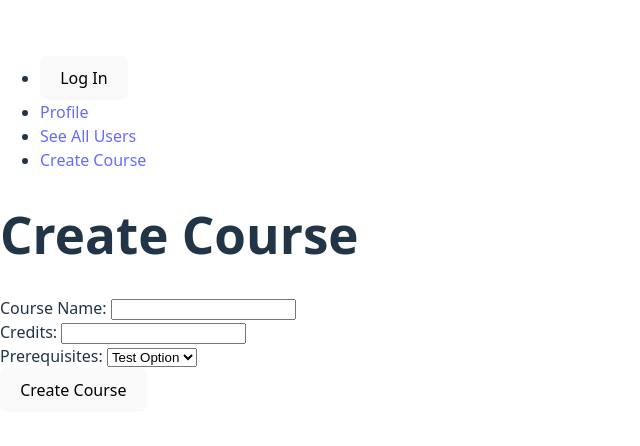
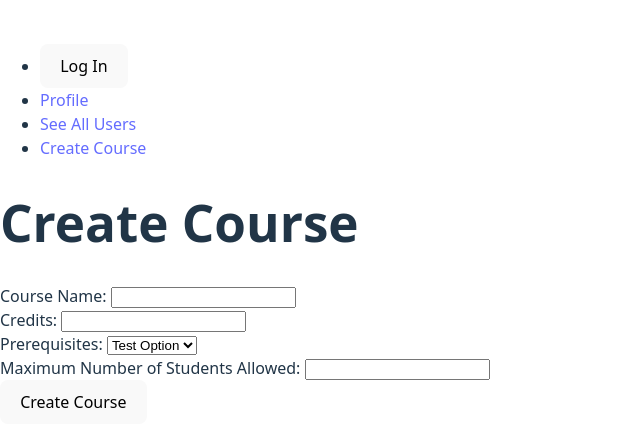
Before and after one commit to RachelGreenwood/E-Learning-Platform, a React (Vite) app in the folder client/: page /create-course in a window 1280 px wide. Shown: the part 174-620 px from the top of the page, without its empty margins (0-640 px from the left). Built offline with nearby package versions, Linux system fonts and the light colour scheme; no server answers.

Commit message:
Add Max. Number Of Enrolled Students To Course Creation Form

```diff
--- a/client/src/components/Courses/CreateCourse.jsx
+++ b/client/src/components/Courses/CreateCourse.jsx
@@ -17,6 +17,10 @@ export default function CreateCourse() {
                         <option>Test Option</option>
                     </select>
                 </div>
+                <div>
+                    <label>Maximum Number of Students Allowed: </label>
+                    <input type="number" />
+                </div>
                 <button type="submit">Create Course</button>
             </form>
         </div>
```
